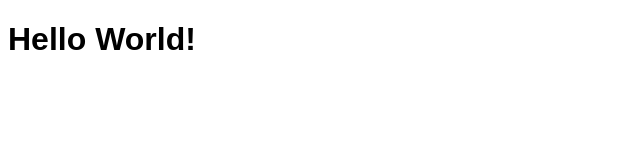
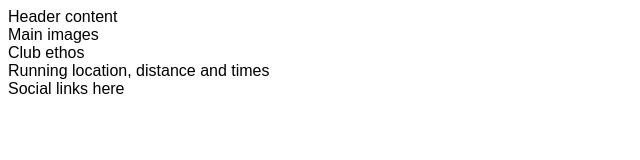
Before and after one commit to grace-ghb/love-running, a plain HTML site: page index.html in a window 1280 px wide. Shown: the whole page, without its empty margins (0-640 px from the left). Drawn offline with Linux system fonts and the light colour scheme.

Commit message:
Add core structure for home page

```diff
--- a/index.html
+++ b/index.html
@@ -11,10 +11,19 @@
 </head>
 
 <body>
-    <h1>Hello World!</h1>
-
-
-
+    <header>Header content</header>
+    <section>
+        Main images
+    </section>
+    <section>
+        Club ethos
+    </section>
+    <section>
+        Running location, distance and times
+    </section>
+    <footer>
+        Social links here
+    </footer>
 </body>
 
 </html>
```
